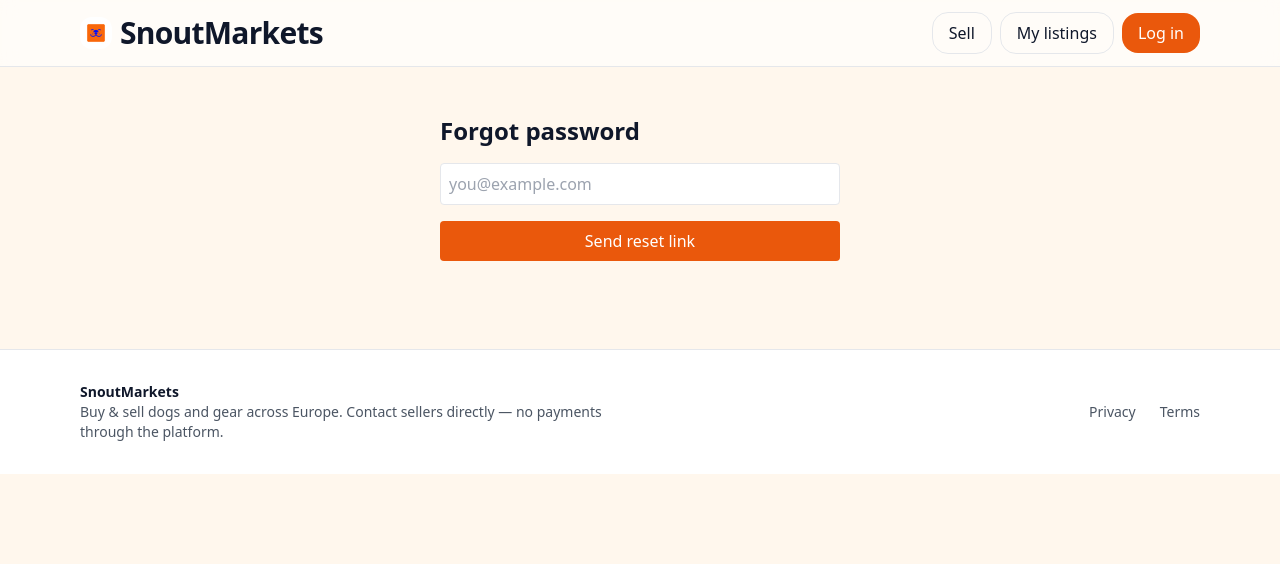
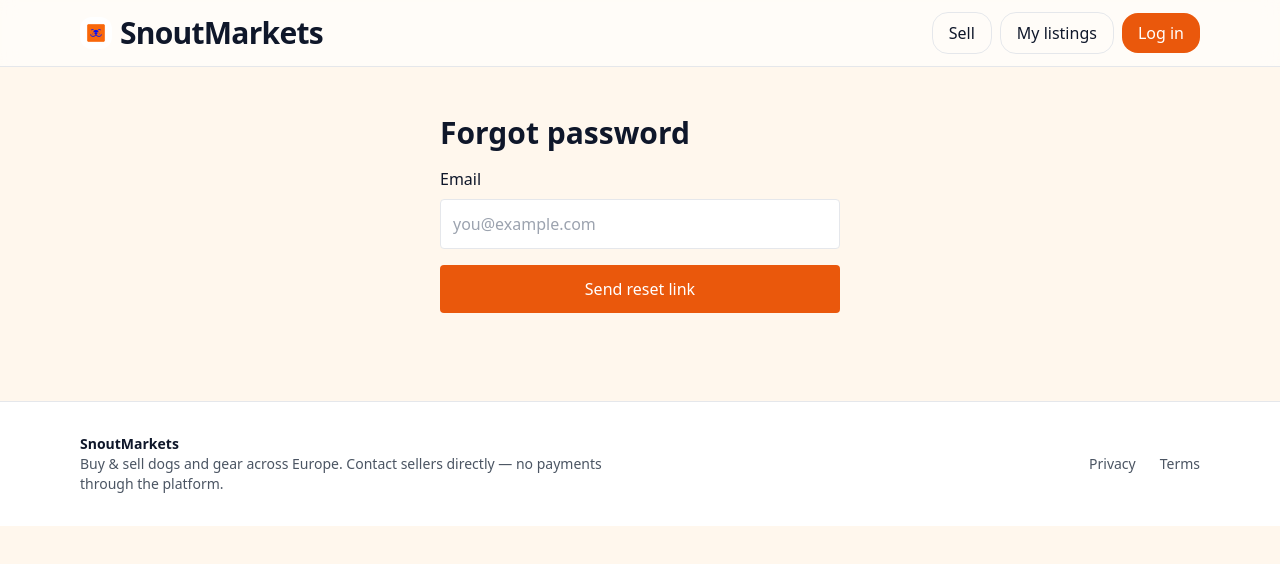
Before and after one commit to yorkshires/snoutmarkets.com, a Next.js app: page /forgot-password in a window 1280 px wide. Shown: the top 564 px of the page. Built offline with nearby package versions, Linux system fonts and the light colour scheme; no server answers.

Commit message:
Update page.tsx

```diff
--- a/src/app/forgot-password/page.tsx
+++ b/src/app/forgot-password/page.tsx
@@ -1,3 +1,4 @@
+// src/app/forgot-password/page.tsx
 "use client";
 
 import { useState } from "react";
@@ -6,35 +7,49 @@ export default function ForgotPasswordPage() {
   const [email, setEmail] = useState("");
   const [sent, setSent] = useState(false);
   const [loading, setLoading] = useState(false);
+  const [err, setErr] = useState("");
 
   async function submit(e: React.FormEvent) {
     e.preventDefault();
+    setErr("");
     setLoading(true);
+    try {
       await fetch("/api/auth/request-password-reset", {
         method: "POST",
         headers: { "Content-Type": "application/json" },
         body: JSON.stringify({ email }),
       });
+      setSent(true);
+    } catch (e) {
+      setErr("Something went wrong. Try again.");
+    } finally {
       setLoading(false);
-    setSent(true);
+    }
   }
 
   return (
     <div className="max-w-md mx-auto p-6">
-      <h1 className="text-2xl font-semibold mb-4">Forgot password</h1>
+      <h1 className="text-3xl font-semibold mb-4">Forgot password</h1>
       {sent ? (
         <p>Check your email for a reset link (if an account exists).</p>
       ) : (
         <form onSubmit={submit} className="space-y-4">
+          <label className="block">
+            <span className="block mb-2">Email</span>
             <input
-            className="w-full border rounded p-2"
+              className="w-full border rounded p-3"
               type="email"
               placeholder="you@example.com"
               value={email}
               onChange={(e) => setEmail(e.target.value)}
               required
             />
-          <button className="w-full bg-orange-600 text-white rounded p-2" disabled={loading}>
+          </label>
+          {err && <p className="text-red-600">{err}</p>}
+          <button
+            className="w-full bg-orange-600 text-white rounded p-3 font-medium"
+            disabled={loading}
+          >
             {loading ? "Sending..." : "Send reset link"}
           </button>
         </form>
```
Lines whose indentation alone changed are shown as unchanged.
